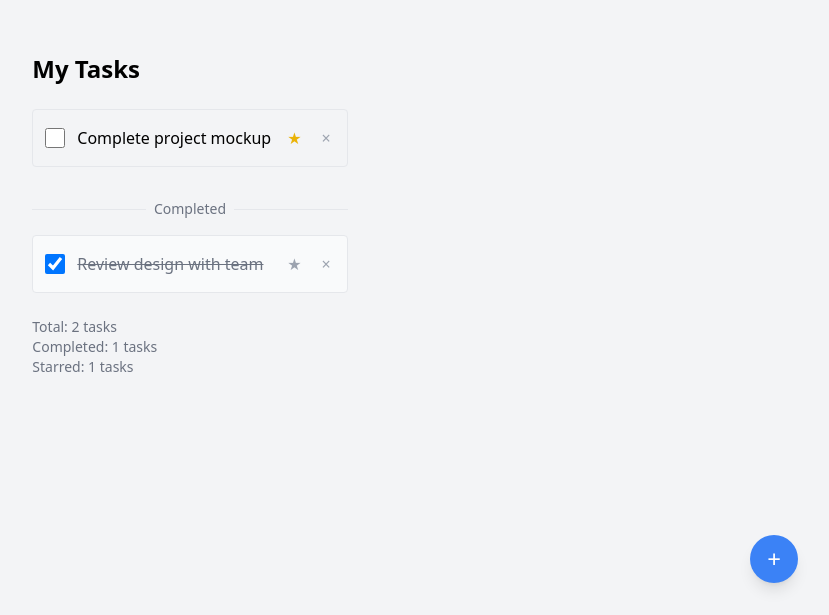
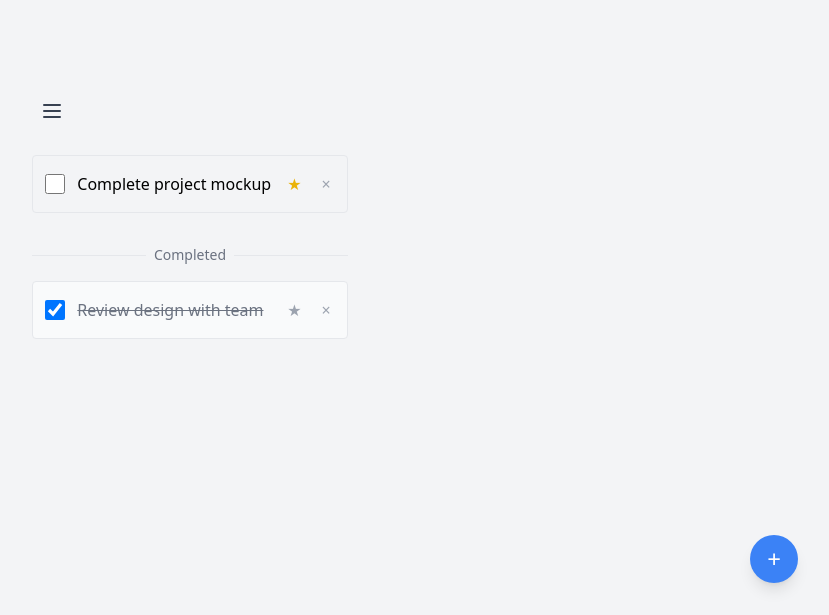
Before and after one commit to jplante01/task_manager, a React (Vite) app: page / in a window 1280 px wide. Shown: the part 185-800 px from the top of the page, without its empty margins (450-1279 px from the left). Built offline with nearby package versions, Linux system fonts and the light colour scheme.

Commit message:
Add drawer

```diff
--- a/src/pages/TaskManager.tsx
+++ b/src/pages/TaskManager.tsx
@@ -28,6 +28,7 @@ export const TaskList = () => {
   ]);
   const [newTaskDescription, setNewTaskDescription] = useState('');
   const [isFormVisible, setIsFormVisible] = useState(false);
+  const [isDrawerOpen, setIsDrawerOpen] = useState(false);
 
   const handleAddTask = (e: React.FormEvent) => {
     e.preventDefault();
@@ -73,9 +74,61 @@ export const TaskList = () => {
 
   return (
     <div className='max-w-2xl mx-auto p-4'>
+      {/* Header with Hamburger */}
       <div className='flex justify-between items-center mb-6'>
-        <h1 className='text-2xl font-bold'>My Tasks</h1>
+        <button
+          onClick={() => setIsDrawerOpen(!isDrawerOpen)}
+          className='p-2 hover:bg-gray-100 rounded-lg transition-colors'
+          aria-label='Menu'
+        >
+          <svg
+            className='w-6 h-6 text-gray-700'
+            fill='none'
+            stroke='currentColor'
+            viewBox='0 0 24 24'
+          >
+            <path
+              strokeLinecap='round'
+              strokeLinejoin='round'
+              strokeWidth={2}
+              d='M4 6h16M4 12h16M4 18h16'
+            />
+          </svg>
+        </button>
       </div>
+
+      {/* Drawer */}
+      <div
+        className={`fixed top-0 left-0 h-full w-64 bg-white shadow-lg transform transition-transform duration-300 ease-in-out ${
+          isDrawerOpen ? 'translate-x-0' : '-translate-x-full'
+        }`}
+      >
+        <div className='p-4'>
+          <div className='flex justify-between items-center mb-8'>
+            <h1 className='text-2xl font-bold'>My Tasks</h1>
+            <button
+              onClick={() => setIsDrawerOpen(false)}
+              className='p-2 hover:bg-gray-100 rounded-full'
+            >
+              ×
+            </button>
+          </div>
+          {/* Task Summary moved to drawer */}
+          <div className='space-y-2 text-sm text-gray-500'>
+            <div>Total: {tasks.length} tasks</div>
+            <div>Completed: {tasks.filter((t) => t.completed).length} tasks</div>
+            <div>Starred: {tasks.filter((t) => t.starred).length} tasks</div>
+          </div>
+        </div>
+      </div>
+
+      {/* Overlay when drawer is open */}
+      {isDrawerOpen && (
+        <div
+          className='fixed inset-0 bg-black bg-opacity-50 transition-opacity'
+          onClick={() => setIsDrawerOpen(false)}
+        />
+      )}
 
       {/* Move button outside main content and make it sticky */}
       <button
@@ -206,13 +259,6 @@ export const TaskList = () => {
           )}
         </div>
       )}
-
-      {/* Task Summary */}
-      <div className='mt-6 text-sm text-gray-500'>
-        <div>Total: {tasks.length} tasks</div>
-        <div>Completed: {tasks.filter((t) => t.completed).length} tasks</div>
-        <div>Starred: {tasks.filter((t) => t.starred).length} tasks</div>
-      </div>
     </div>
   );
 };
```
